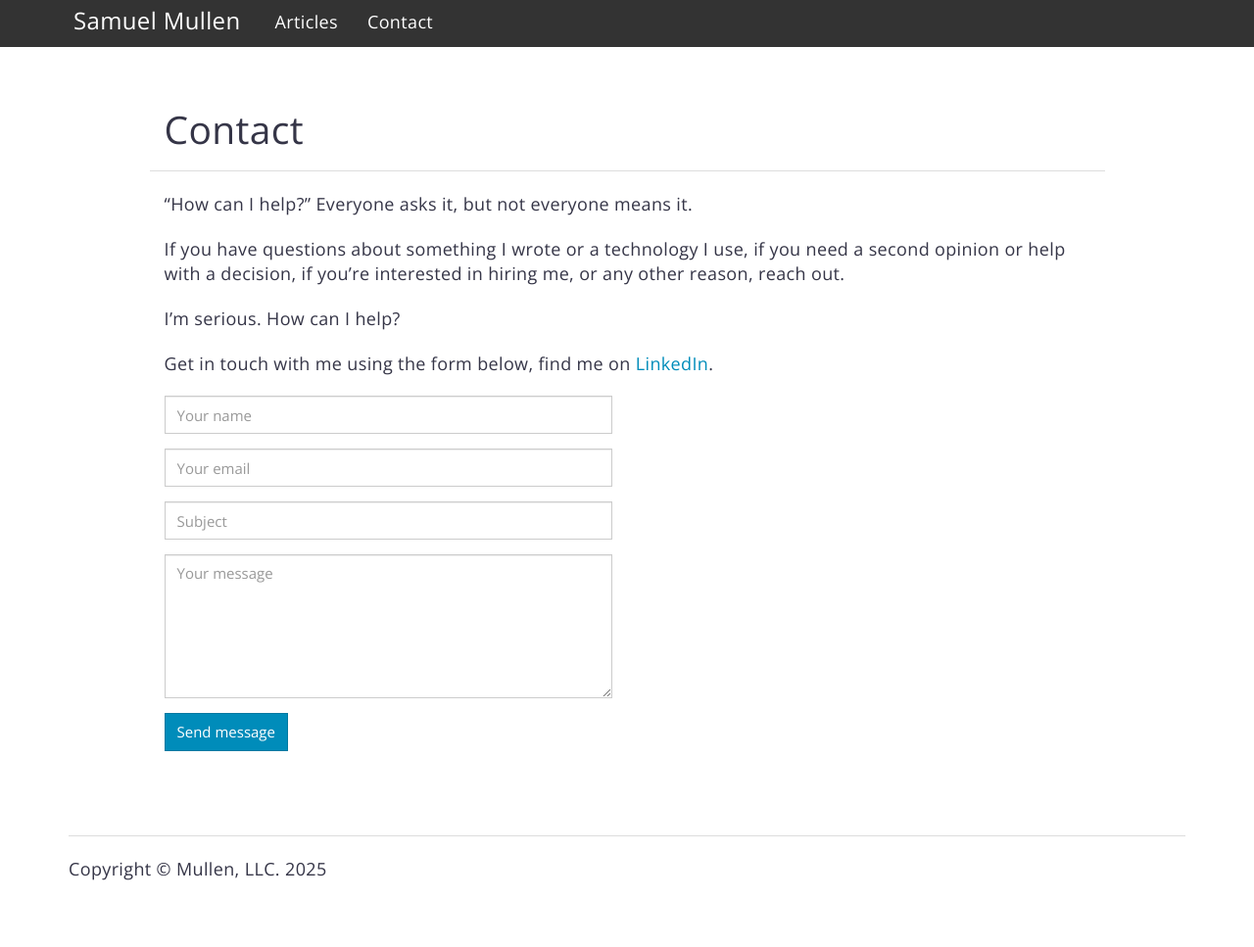
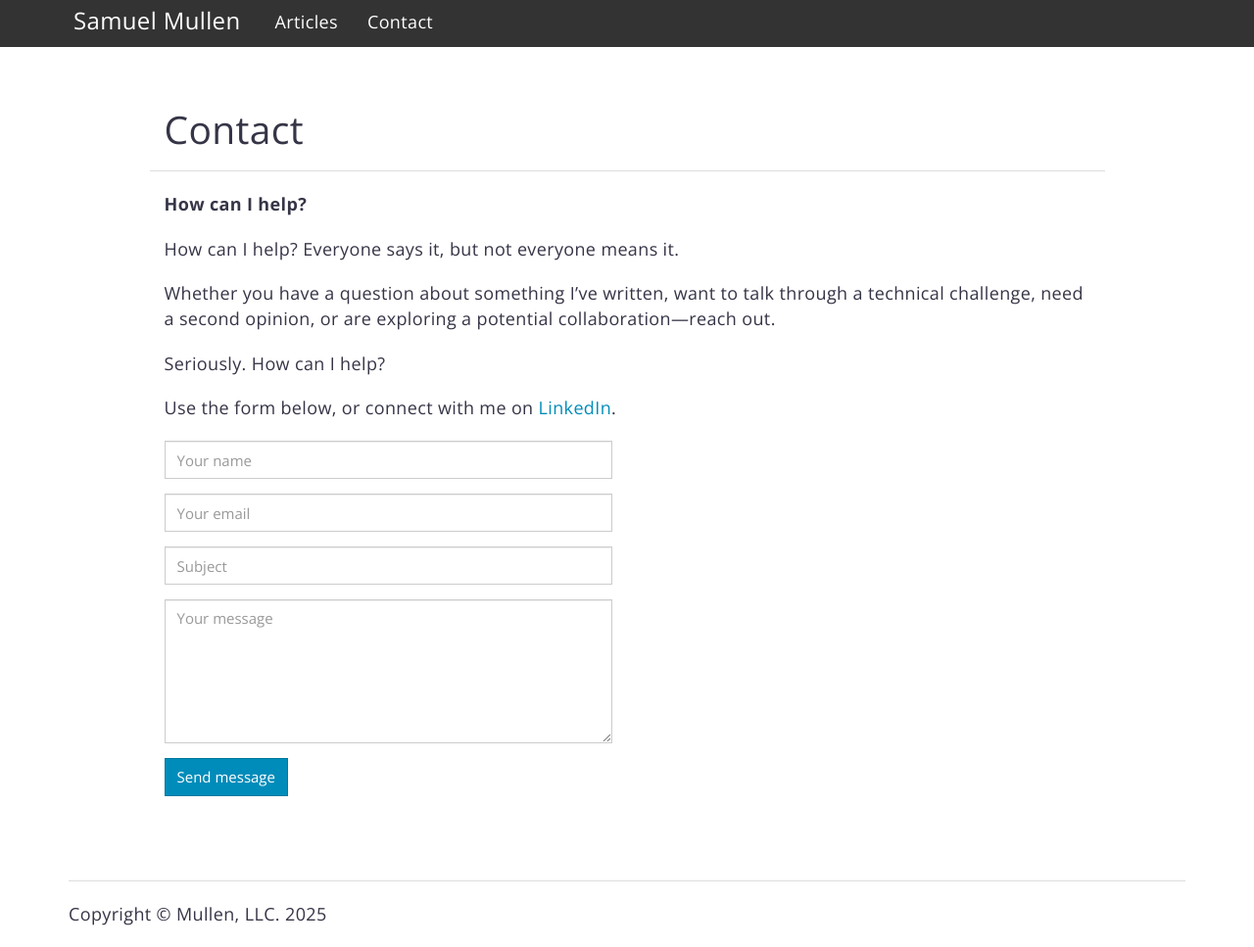
Before and after one commit to samullen/samullen.github.io, a Jekyll site: the page built from contact.md, in a window 1280 px wide. Shown: the whole page at 98% size. Built offline with Jekyll 4.4.1, drawn with Linux system fonts in a browser that asks for light colours; a style sheet for code colours, icons or effects is not loaded; before the commit the page ends 921 px from its top, so only the background shows below that.

Commit message:
Tighten up the copy on Contact

```diff
--- a/contact.md
+++ b/contact.md
@@ -4,15 +4,16 @@ title: "Contact"
 comments: false
 ---
 
-"How can I help?" Everyone asks it, but not everyone means it.
+<strong>How can I help?</strong>
 
-If you have questions about something I wrote or a technology I use, if you need
-a second opinion or help with a decision, if you're interested in hiring me, or
-any other reason, reach out.
+How can I help?
+Everyone says it, but not everyone means it.
 
-I'm serious. How can I help?
+Whether you have a question about something I’ve written, want to talk through a technical challenge, need a second opinion, or are exploring a potential collaboration—reach out.
 
-Get in touch with me using the form below, find me on [LinkedIn](https://linkedin.com/in/samuelmullen/).
+Seriously. How can I help?
+
+Use the form below, or connect with me on [LinkedIn](https://linkedin.com/in/samuelmullen/).
 
 <div class="row">
 <div class="col-md-12">
```
